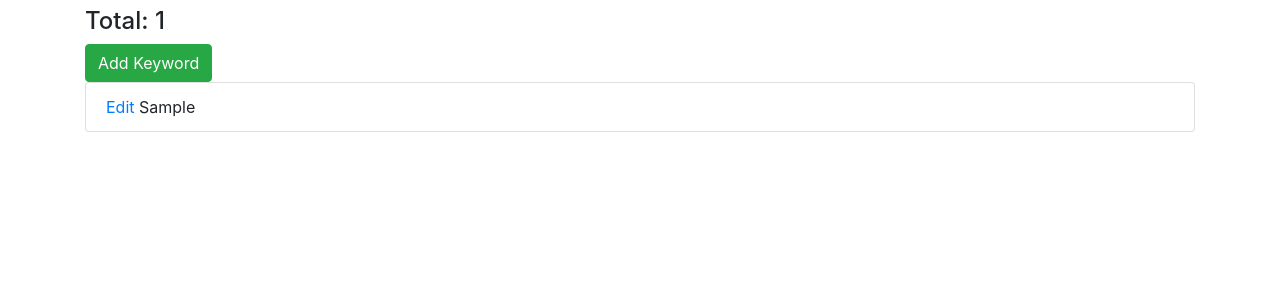
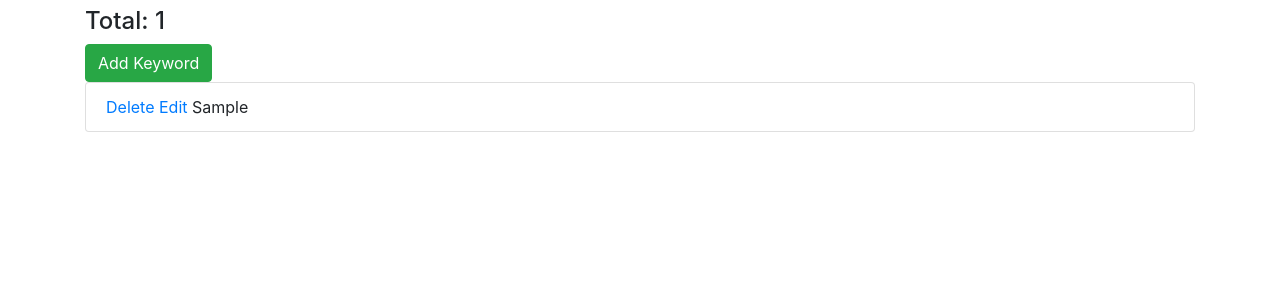
Before and after one commit to TechRenT/filter-app, a Django app: page /keywords/ in a window 1280 px wide. Shown: the part 349-649 px from the top of the page. Run offline with Django 3.2, Linux system fonts and the light colour scheme; tables that the repository leaves empty hold one stand-in row (values such as "Sample post"); some libraries are stand-ins or nearby versions.

Commit message:
Create keyword_delete view, url and delete button

```diff
--- a/filters/templates/filters/keywords_list.html
+++ b/filters/templates/filters/keywords_list.html
@@ -16,6 +16,7 @@
     <ul class="list-group">
     {% for keyword in keywords %}
         <li class="list-group-item">
+        <a href="{% url 'filter:keyword_delete' keyword_pk=keyword.pk %}"><span class="tag tag-danger tag-pill pull-xs-right">Delete</span></a>
         <a href="{% url 'filter:keyword_edit' keyword_pk=keyword.pk %}"><span class="tag tag-info tag-pill pull-xs-right">Edit</span></a>
         {{ keyword }}
         </li>
--- a/filters/urls.py
+++ b/filters/urls.py
@@ -7,4 +7,5 @@
     url(r'^keywords/$', views.filter_keywords_list, name='keywords'),
     url(r'^keyword_create/$', views.keyword_create, name='keyword_create'),
     url(r'^(?P<keyword_pk>\d+)/keyword_create/$', views.keyword_edit, name='keyword_edit'),
+    url(r'^(?P<keyword_pk>\d+)/keyword_delete/$', views.keyword_delete, name='keyword_delete'),
 ]
--- a/filters/views.py
+++ b/filters/views.py
@@ -51,4 +51,7 @@
             form.save()
         return HttpResponseRedirect(reverse('filter:keywords'))
     return render(request, 'filters/keyword_form.html', {'form': form})
-#delete_branch
+
+def keyword_delete(request, keyword_pk):
+	keyword = get_object_or_404(Filter, pk=keyword_pk).delete()
+	return HttpResponseRedirect(reverse('filter:keywords'))
```
